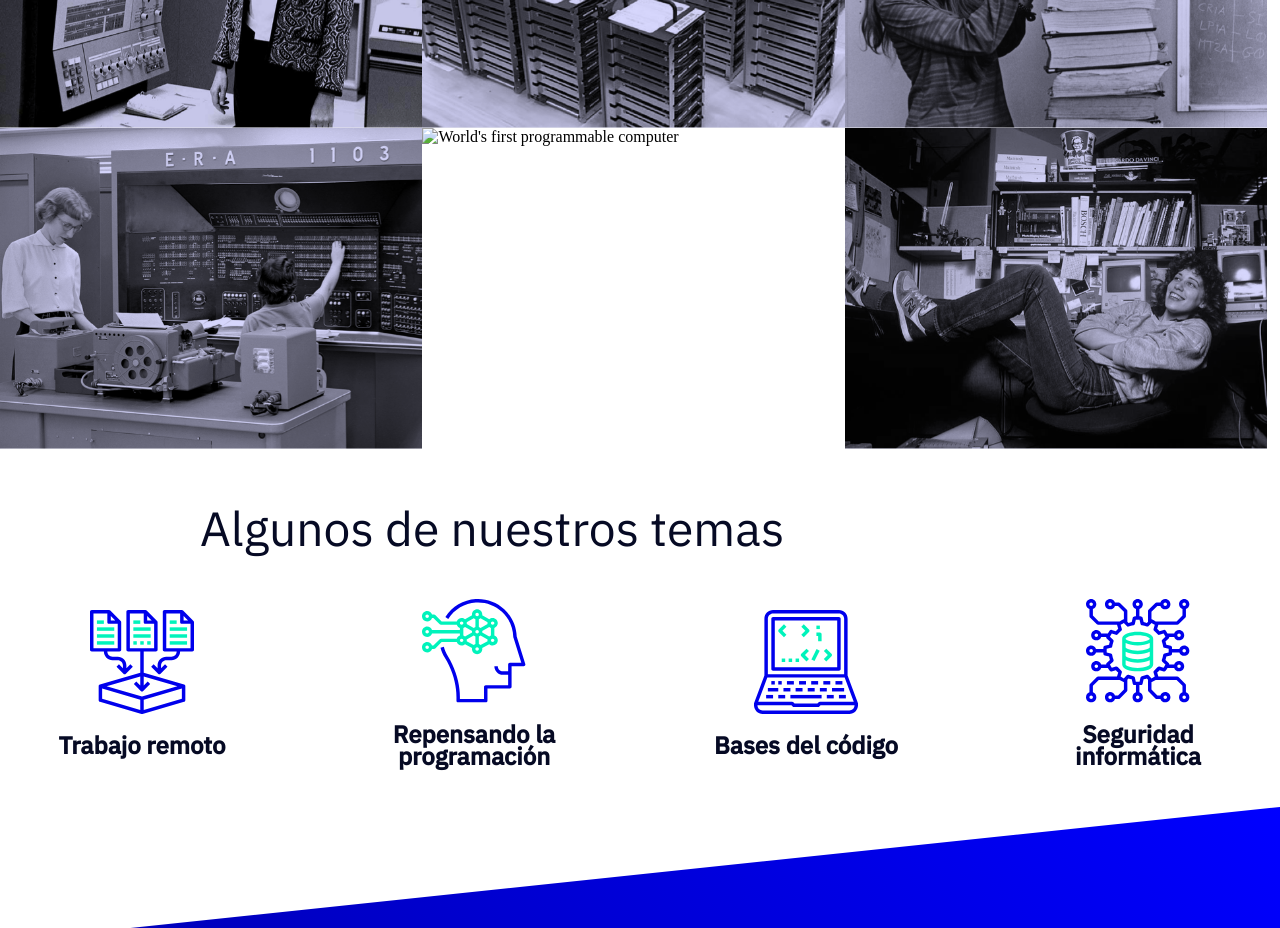
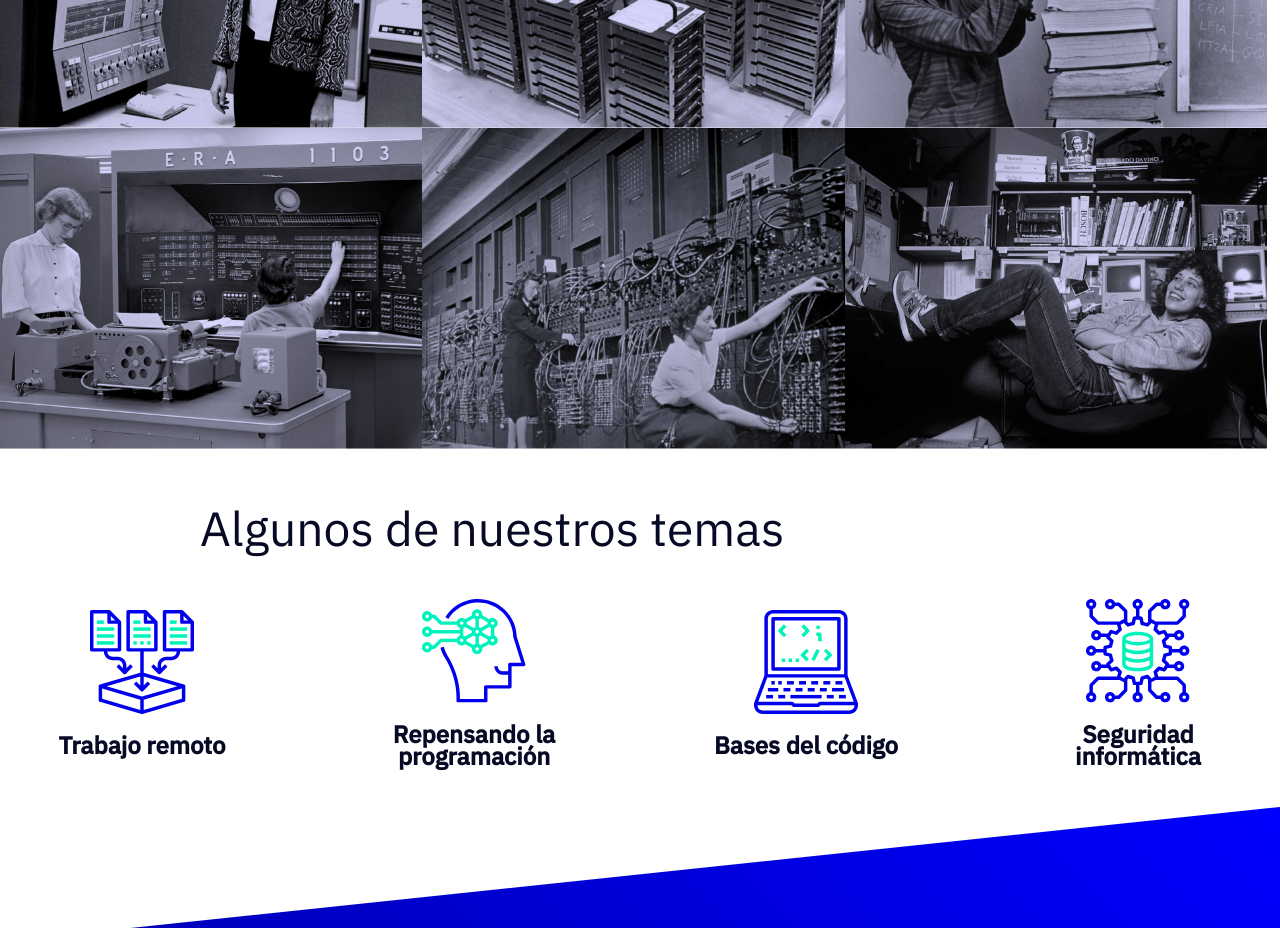
Before and after one commit to sanchezmarian/podcastchannel, a plain HTML site: page index.html in a window 1280 px wide. Shown: the part 2360-3288 px from the top of the page. Drawn offline with Linux system fonts and the light colour scheme.

Commit message:
Update index.html

```diff
--- a/index.html
+++ b/index.html
@@ -61,7 +61,7 @@
                     <img src="./images/Katie-Bouman.png" alt="Katie Bouman">
                     <img src="./images/Margaret_Hamilton.png" alt="Margaret Hamilton">
                     <img src="./images/AnE.R.A.Univac1103computerinthe1950s.png" alt="E.R.A. Univac computer">
-                    <img src="./images/ComputeroperatorswithanEniac—theworld’sfirstprogrammablegeneral-purposecomputer.png" alt="World's first programmable computer">
+                    <img src="./images/ComputeroperatorswithanEniac-theworld’sfirstprogrammablegeneral-purposecomputer.png" alt="World's first programmable computer">
                     <img src="./images/susan-kare.png" alt="Susan Kare">
                 </div>
         </section>
```
